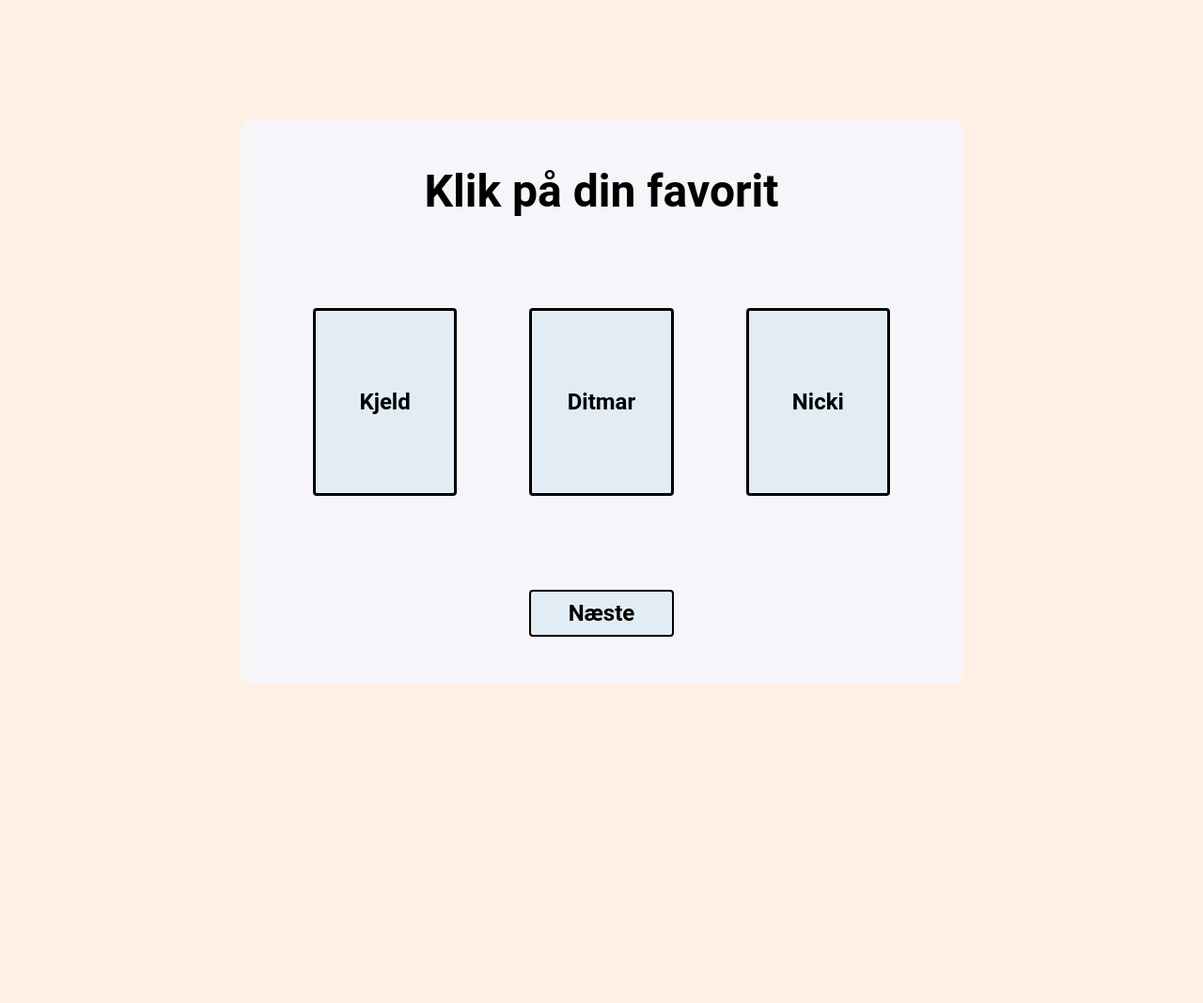
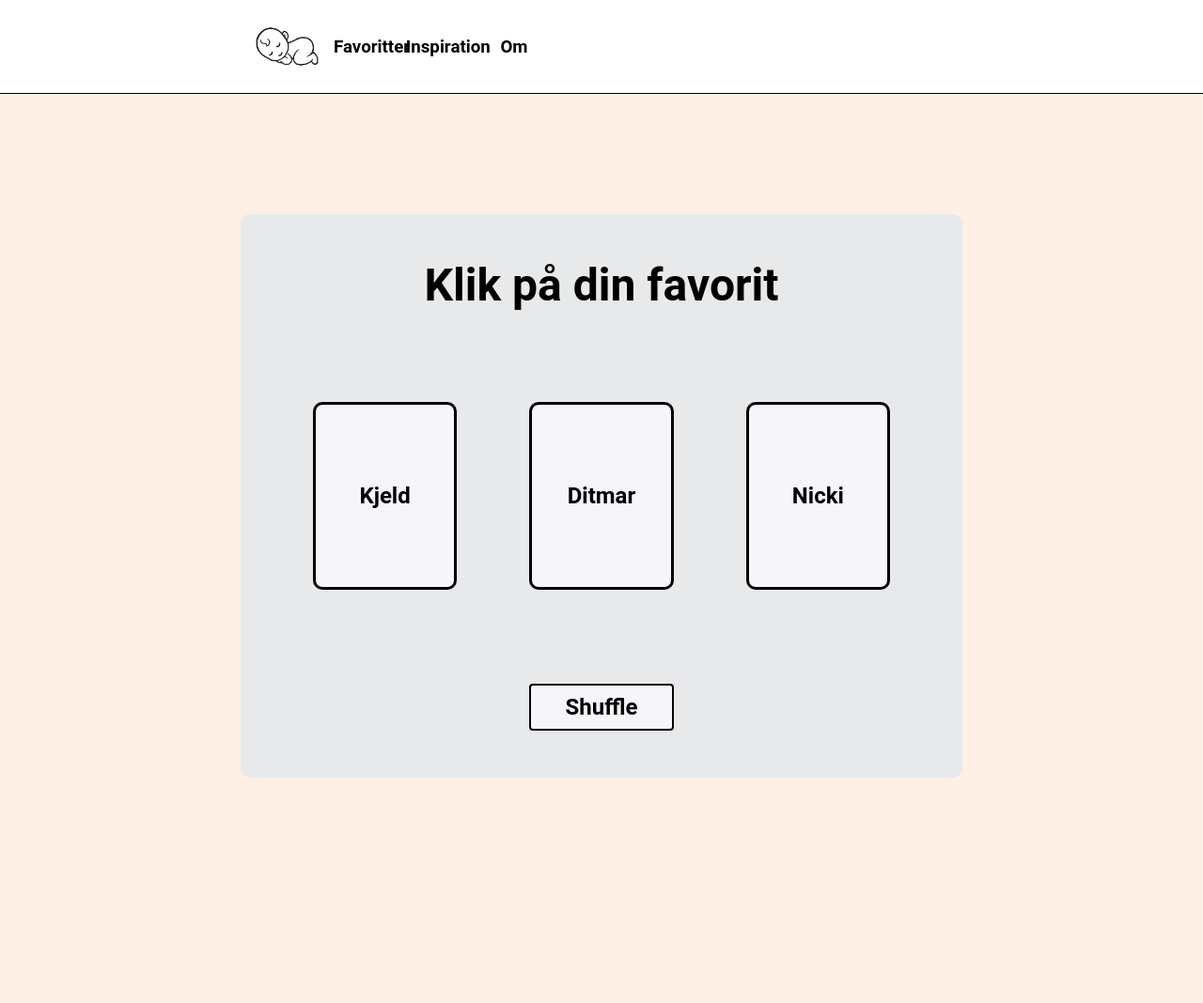
Before and after one commit to SimonBuusJensen/name-game-shuffle, a Flask app: page / in a window 1280 px wide. Shown: the top 1068 px of the page at 94% size. Before the commit the page ends 728 px from the top, so only its background shows below. Run offline with Flask 2, Linux system fonts and the light colour scheme.

Commit message:
Added header and some dummy elements

```diff
--- a/static/css/main.css
+++ b/static/css/main.css
@@ -21,6 +21,12 @@ a {
     color: black;
 }
 
+ul {
+    margin: 0;
+    padding: 0;
+    list-style-type: none;
+}
+
 body {
     margin: 0;
     padding: 0;
@@ -28,12 +34,47 @@ body {
     background-color: #FEF0E5;
 }
 
+.header-container {
+    height: 100px;
+    width: 100%;
+    padding: 0 20% 0 20%;
+
+    display: flex;
+    justify-content: center;
+    align-content: center;
+    flex-direction: column;
+    text-align: center;
+
+    background-color: #FFFFFF;
+    border-bottom: solid black 1px;
+}
+
+.header-element {
+    /*display: table-column;*/
+    width: 10%;
+    height: 100px;
+
+    display: flex;
+    justify-content: center;
+    align-content: center;
+    flex-direction: column;
+
+    float: left;
+}
+
+a #logo {
+    height: 99px;
+    width: 99px;
+
+    float: left;
+}
+
 .main-container {
     margin: 10% 30% 20% 20%;
     text-align: center;
     width: 60%;
     height: 60%;
-    background-color: #F6F5FA;
+    background-color: #E7E9EB;
     border-radius: 10px;
 }
 
@@ -67,8 +108,8 @@ body {
     flex-direction: column;
 
     border: black solid;
-    border-radius: 4px;
-    background-color: #E1ECF4;
+    border-radius: 10px;
+    background-color: #F6F5FA;
 }
 
 .name-container:hover {
@@ -95,7 +136,7 @@ body {
     align-content: center;
     flex-direction: column;
 
-    background-color: #E1ECF4;
+    background-color: #F6F5FA;
     border: solid black 2px;
     border-radius: 4px;
 }
--- a/templates/index.html
+++ b/templates/index.html
@@ -8,6 +8,24 @@
 
 </head>
 <body>
+<div class="header-container">
+    <ul>
+
+        <a href="{{ url_for('index') }}">
+            <img id="logo" src="{{ url_for('static', filename='imgs/baby-logos.jpg') }}" alt="logo">
+        </a>
+
+        <li class="header-element">
+            <h3>Favoritter</h3>
+        </li>
+        <li class="header-element">
+            <h3>Inspiration</h3>
+        </li>
+        <li class="header-element">
+            <h3>Om</h3>
+        </li>
+    </ul>
+</div>
 <div class="main-container">
     <div id="main-title-container">
         <h1 id="main-title">Klik på din favorit</h1>
@@ -29,7 +47,7 @@
         <div id="next-button-container">
             <a href="{{ url_for('index') }}">
                 <div id="next-button">
-                    <h2>Næste</h2>
+                    <h2>Shuffle</h2>
                 </div>
             </a>
         </div>
```
Also changed, not shown: static/imgs/baby-logos.jpg (added).
